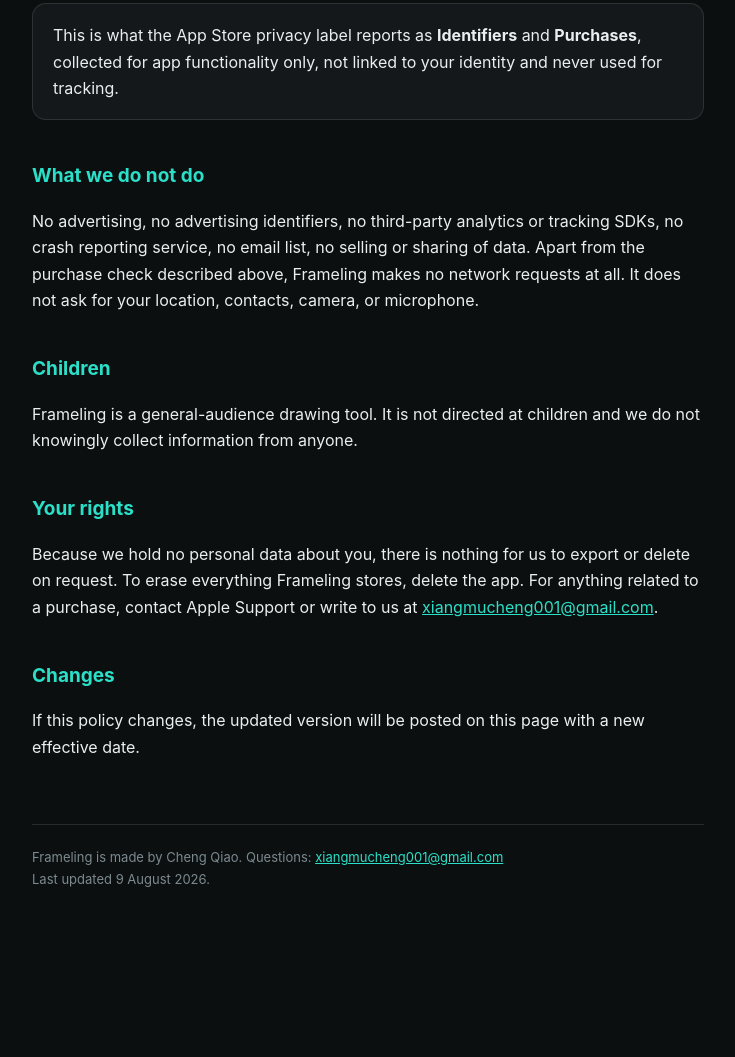
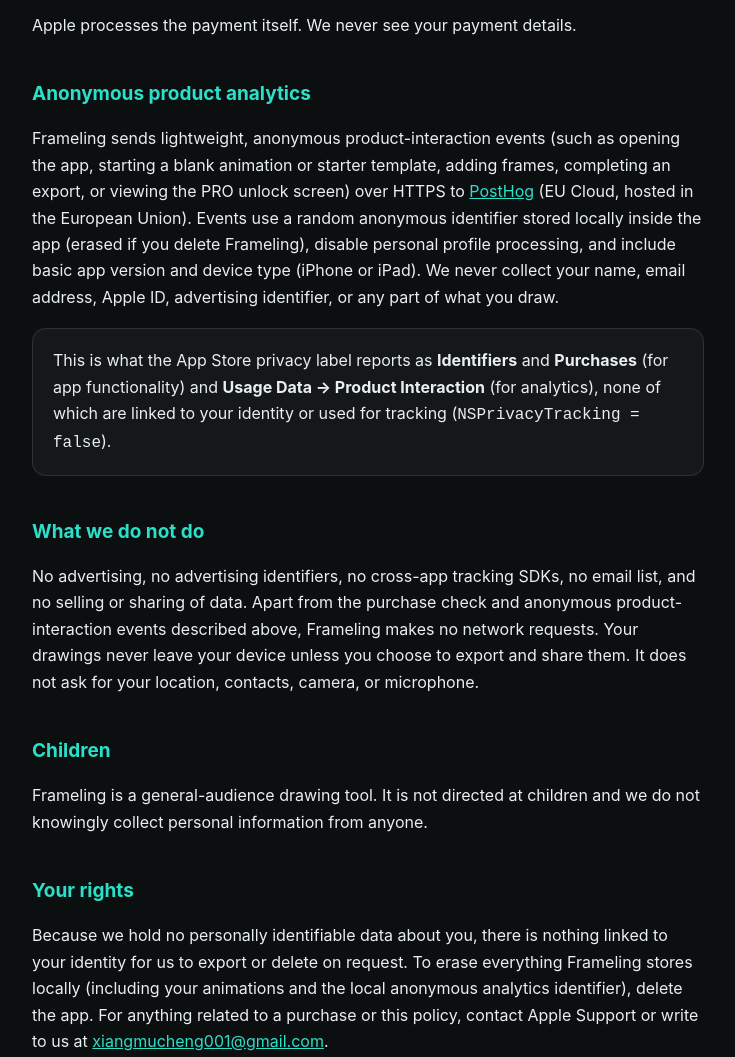
Before and after one commit to chengai1106/frameling-legal, a plain HTML site: page privacy.html in a window 1280 px wide. Shown: the part 1234-2291 px from the top of the page, without its empty margins (272-1007 px from the left). Before the commit the page ends 2220 px from the top, so only its background shows below. Drawn offline with Linux system fonts and the light colour scheme.

Commit message:
Disclose anonymous PostHog EU product-interaction analytics in privacy policy

```diff
--- a/privacy.html
+++ b/privacy.html
@@ -1,10 +1,11 @@
 <!doctype html><html lang="en"><head><meta charset="utf-8"><meta name="viewport" content="width=device-width,initial-scale=1"><title>Privacy Policy &middot; Frameling</title><link rel="stylesheet" href="_style.css"></head><body><div class="wrap"><nav><a href="./">Frameling</a><a href="privacy.html">Privacy</a><a href="terms.html">Terms</a><a href="support.html">Support</a></nav>
 <h1>Privacy Policy</h1>
-<p class="sub">Effective 9 August 2026</p>
+<p class="sub">Effective 23 November 2026</p>
 
 <h2>The short version</h2>
-<div class="card">Frameling has no accounts, no sign-in, and no analytics. Your animations are stored only
-on your device. We cannot see them, and they are never uploaded.</div>
+<div class="card">Frameling has no accounts, no sign-in, and no advertising or cross-app tracking. Your
+animations are stored only on your device &mdash; we cannot see them, and they are never uploaded. We collect
+only minimal, anonymous product-interaction events to understand how features perform and improve the app.</div>
 
 <h2>What stays on your device</h2>
 <table>
@@ -31,25 +32,37 @@ your device model and OS version, and your country. It does <em>not</em> receive
 Apple ID, or anything about what you drew.</p>
 <p>Apple processes the payment itself. We never see your payment details.</p>
 
+<h2>Anonymous product analytics</h2>
+<p>Frameling sends lightweight, anonymous product-interaction events (such as opening the app, starting a blank
+animation or starter template, adding frames, completing an export, or viewing the PRO unlock screen) over
+HTTPS to <a href="https://posthog.com/privacy" target="_blank" rel="noopener">PostHog</a> (EU Cloud, hosted in
+the European Union). Events use a random anonymous identifier stored locally inside the app (erased if you
+delete Frameling), disable personal profile processing, and include basic app version and device type
+(iPhone or iPad). We never collect your name, email address, Apple ID, advertising identifier, or any part of
+what you draw.</p>
+
 <div class="card">This is what the App Store privacy label reports as <strong>Identifiers</strong> and
-<strong>Purchases</strong>, collected for app functionality only, not linked to your identity and never
-used for tracking.</div>
+<strong>Purchases</strong> (for app functionality) and <strong>Usage Data &rarr; Product Interaction</strong>
+(for analytics), none of which are linked to your identity or used for tracking
+(<code>NSPrivacyTracking = false</code>).</div>
 
 <h2>What we do not do</h2>
-<p>No advertising, no advertising identifiers, no third-party analytics or tracking SDKs, no crash reporting
-service, no email list, no selling or sharing of data. Apart from the purchase check described above,
-Frameling makes no network requests at all. It does not ask for your location, contacts, camera, or
-microphone.</p>
+<p>No advertising, no advertising identifiers, no cross-app tracking SDKs, no email list, and no selling or
+sharing of data. Apart from the purchase check and anonymous product-interaction events described above,
+Frameling makes no network requests. Your drawings never leave your device unless you choose to export and
+share them. It does not ask for your location, contacts, camera, or microphone.</p>
 
 <h2>Children</h2>
 <p>Frameling is a general-audience drawing tool. It is not directed at children and we do not knowingly
-collect information from anyone.</p>
+collect personal information from anyone.</p>
 
 <h2>Your rights</h2>
-<p>Because we hold no personal data about you, there is nothing for us to export or delete on request.
-To erase everything Frameling stores, delete the app. For anything related to a purchase, contact Apple
-Support or write to us at <a href="mailto:xiangmucheng001@gmail.com">xiangmucheng001@gmail.com</a>.</p>
+<p>Because we hold no personally identifiable data about you, there is nothing linked to your identity for us
+to export or delete on request. To erase everything Frameling stores locally (including your animations and
+the local anonymous analytics identifier), delete the app. For anything related to a purchase or this policy,
+contact Apple Support or write to us at
+<a href="mailto:xiangmucheng001@gmail.com">xiangmucheng001@gmail.com</a>.</p>
 
 <h2>Changes</h2>
 <p>If this policy changes, the updated version will be posted on this page with a new effective date.</p>
-<footer>Frameling is made by Cheng Qiao. Questions: <a href="mailto:xiangmucheng001@gmail.com">xiangmucheng001@gmail.com</a><br>Last updated 9 August 2026.</footer></div></body></html>
+<footer>Frameling is made by Cheng Qiao. Questions: <a href="mailto:xiangmucheng001@gmail.com">xiangmucheng001@gmail.com</a><br>Last updated 23 November 2026.</footer></div></body></html>
```
